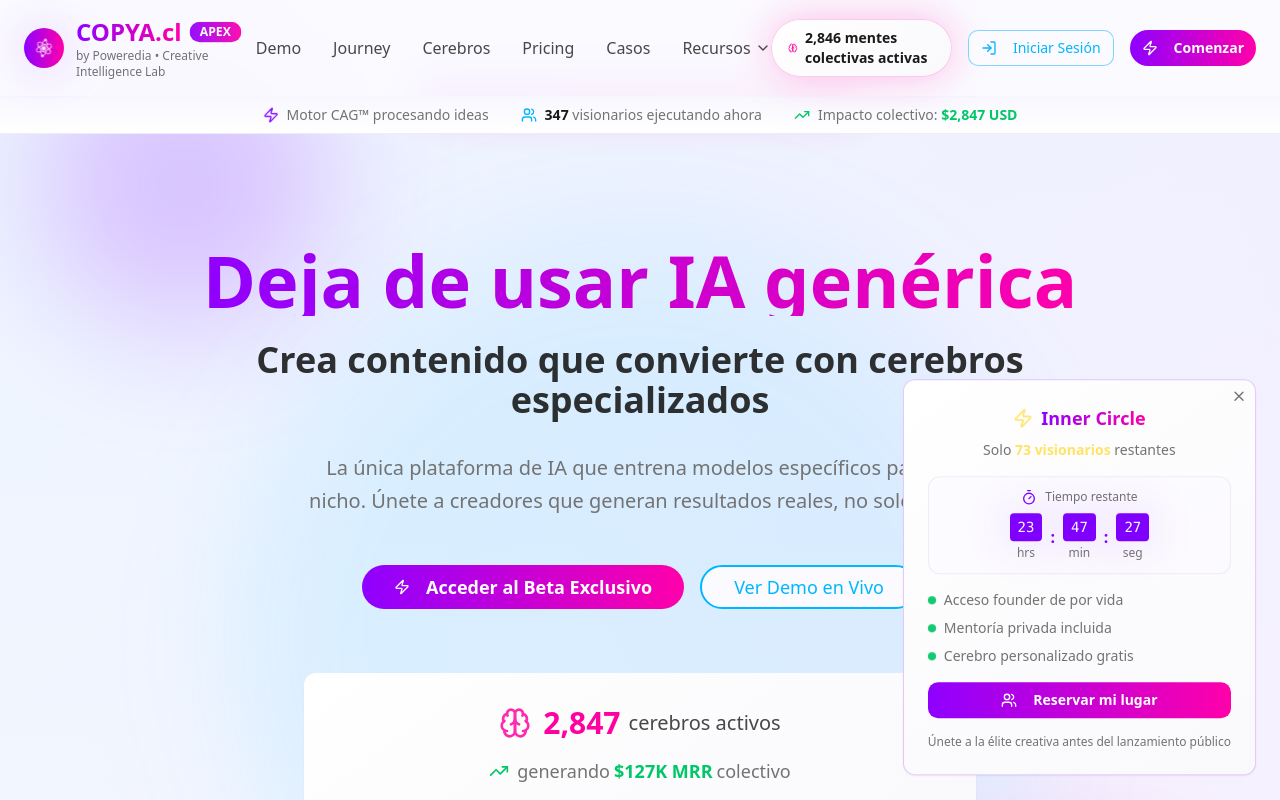
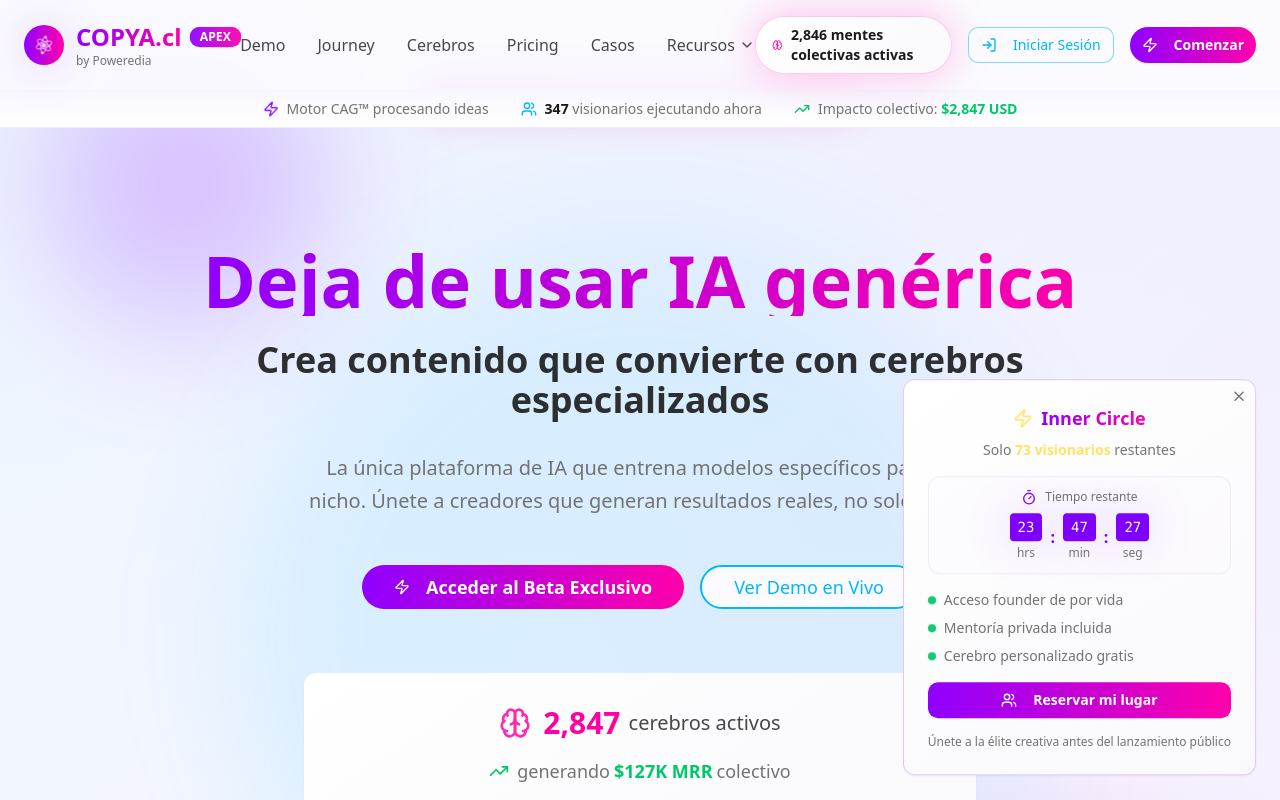
Before and after one commit to DivergentiADM/spark-cerebral-collective, a React (Vite) app: page / in a window 1280 px wide. Shown: the top 800 px of the page. Built offline with nearby package versions, Linux system fonts and the light colour scheme; the HTML template or start-up script is replaced by a standard one.

Commit message:
Refactor: Remove "Creative Intelligence Lab"

```diff
--- a/src/components/Header.tsx
+++ b/src/components/Header.tsx
@@ -49,7 +49,7 @@ const Header = () => {
                   </Badge>
                 </div>
                 <span className="text-xs text-muted-foreground">
-                  by Poweredia • Creative Intelligence Lab
+                  by Poweredia
                 </span>
               </div>
             </div>
```
